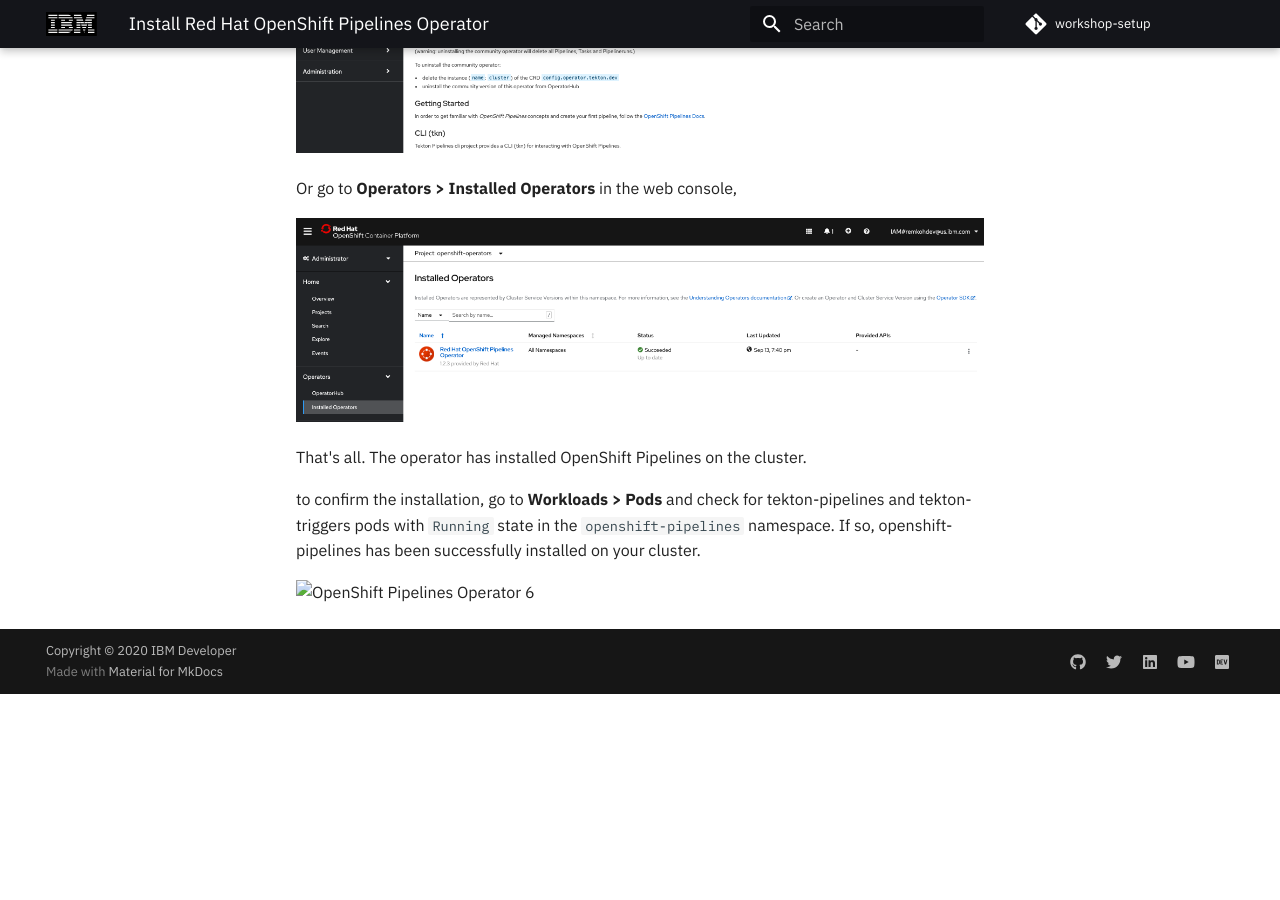
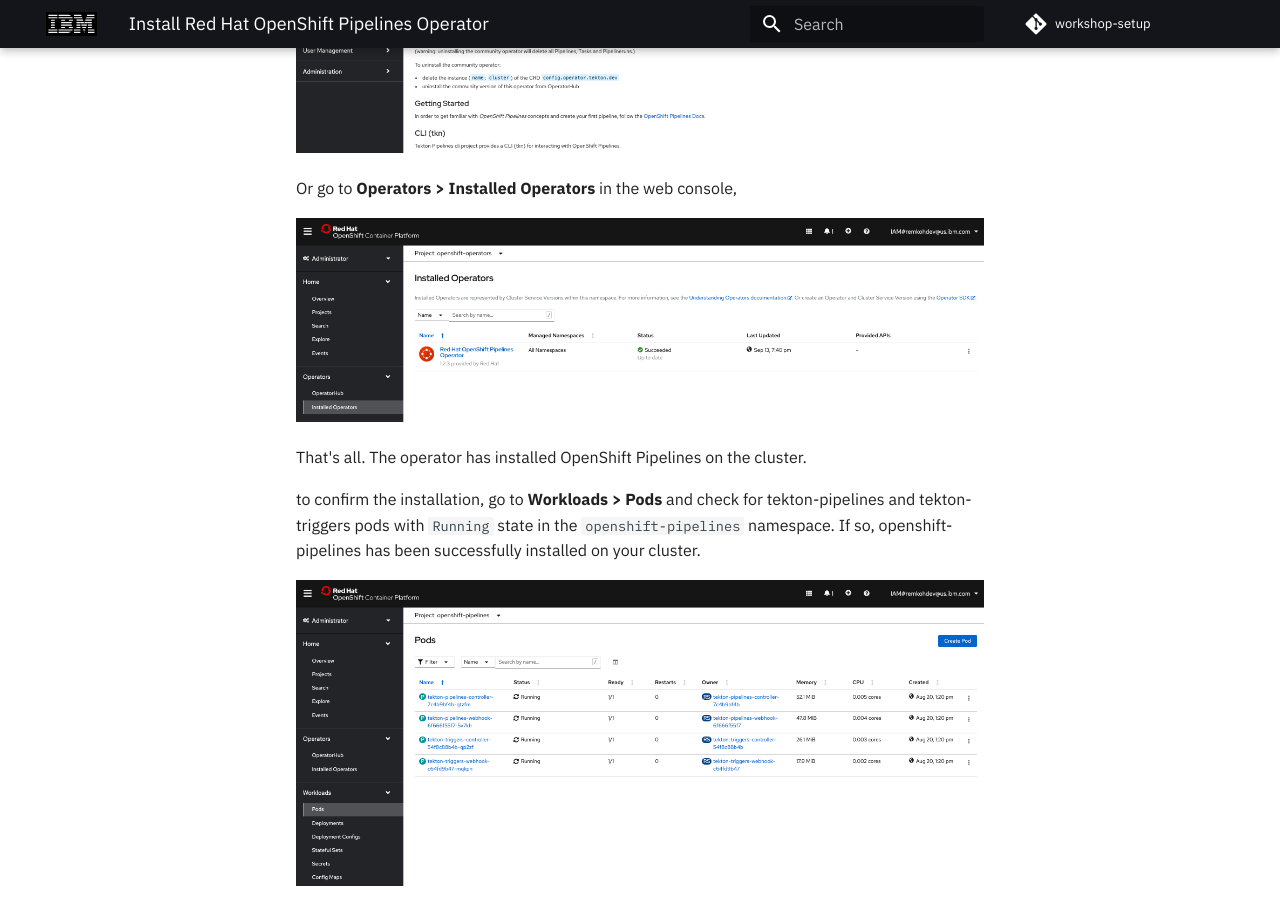
Before and after one commit to IBM/workshop-setup, an MkDocs documentation site: the page built from docs/PIPELINES.md, in a window 1280 px wide and 900 px high, scrolled down 3741 px. Built offline with MkDocs 1.6.1 and Material for MkDocs 9.7.7, drawn with Linux system fonts in a browser that asks for light colours; comment, search, counter and statistics services are not loaded; before the commit the page ends 4435 px from its top, so only the background shows below that.

Commit message:
add pipelines operator

```diff
--- a/docs/PIPELINES.md
+++ b/docs/PIPELINES.md
@@ -38,4 +38,4 @@ That's all. The operator has installed OpenShift Pipelines on the cluster.
 
 to confirm the installation, go to **Workloads > Pods** and check for tekton-pipelines and tekton-triggers pods with `Running` state in the `openshift-pipelines` namespace. If so, openshift-pipelines has been successfully installed on your cluster.
 
-![OpenShift Pipelines Operator 6](docs/images/operator-install-6.png)
+![OpenShift Pipelines Operator 6](images/roks/operator-install-6.png)
```
